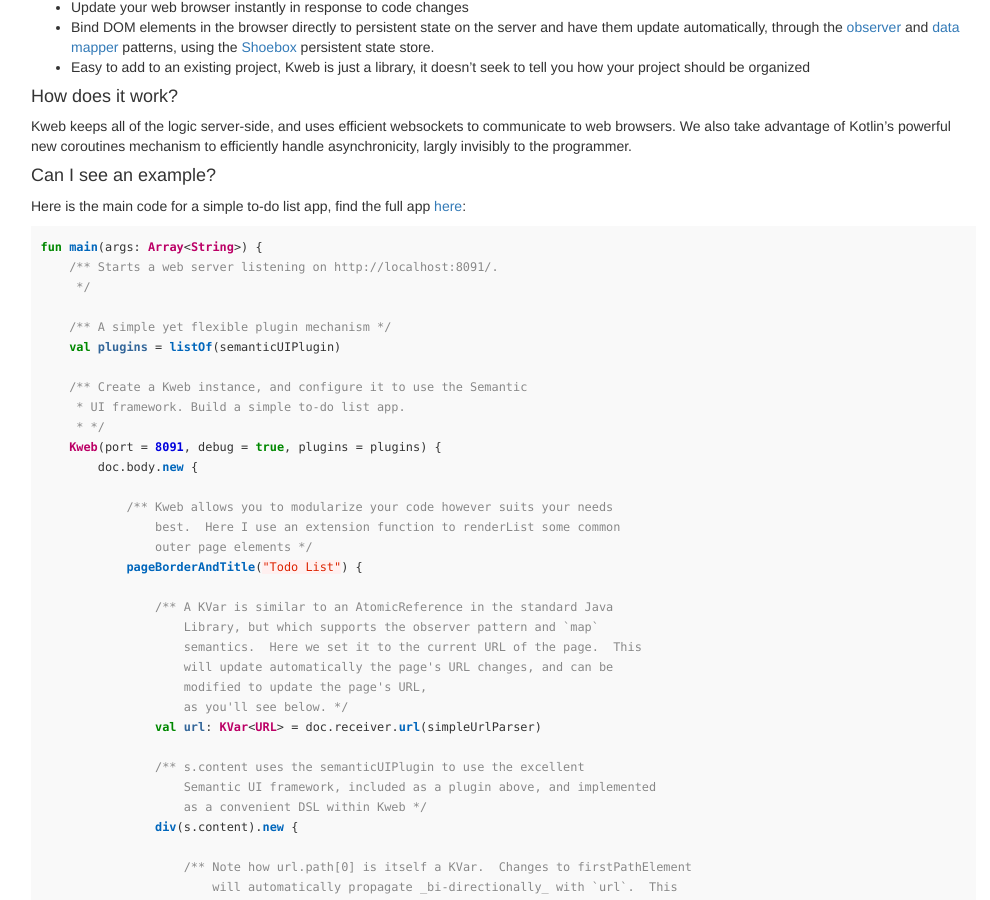
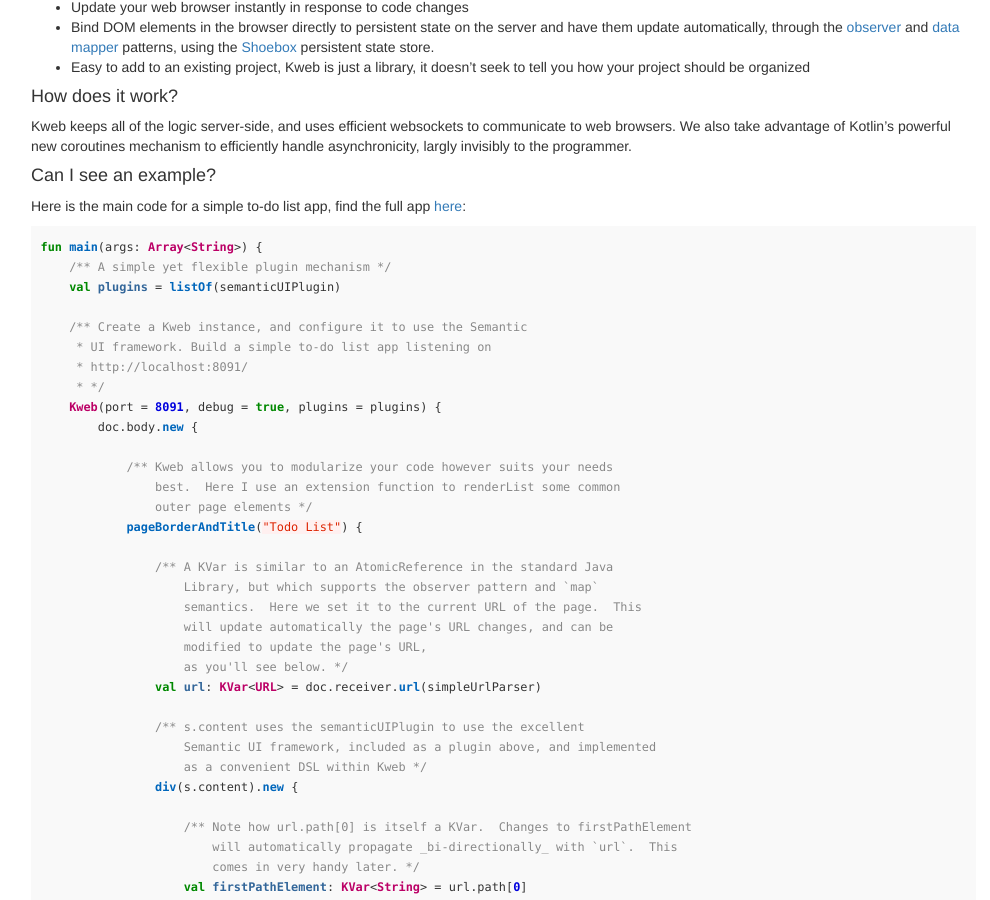
Before and after one commit to kwebio/kwebio.github.io, a Jekyll site: the page built from index.md, in a window 1280 px wide and 900 px high, scrolled down 363 px. Shown: the whole window, without its empty margins (234-1224 px from the left). Built offline with Jekyll 4.4.1, drawn with Linux system fonts in a browser that asks for light colours; nearby versions of some CDN libraries.

Commit message:
Update index.md

````diff
--- a/index.md
+++ b/index.md
@@ -43,14 +43,12 @@ Here is the main code for a simple to-do list app, find the full app [here](http
 
 ```kotlin
 fun main(args: Array<String>) {
-    /** Starts a web server listening on http://localhost:8091/.
-     */
-
     /** A simple yet flexible plugin mechanism */
     val plugins = listOf(semanticUIPlugin)
 
     /** Create a Kweb instance, and configure it to use the Semantic
-     * UI framework. Build a simple to-do list app.
+     * UI framework. Build a simple to-do list app listening on
+     * http://localhost:8091/
      * */
     Kweb(port = 8091, debug = true, plugins = plugins) {
         doc.body.new {
````
